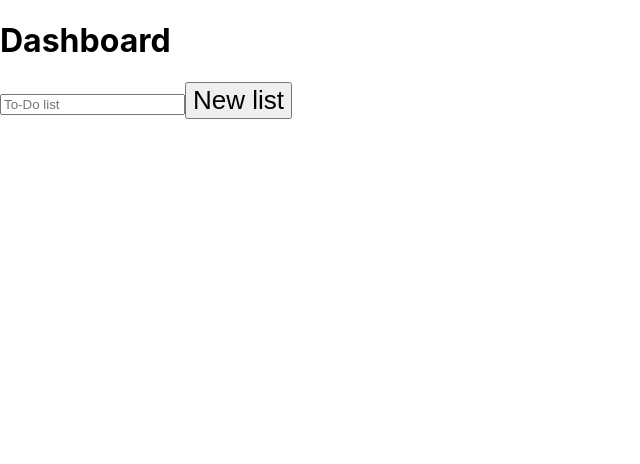
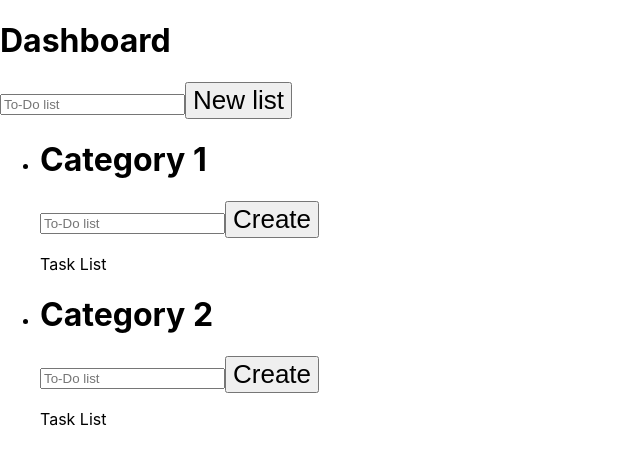
Before and after one commit to johnnycastro72/final-project-fe, a React (Vite) app: page / in a window 1280 px wide. Shown: the top 464 px of the page, without its empty margins (0-640 px from the left). Built offline with nearby package versions, Linux system fonts and the light colour scheme.

Commit message:
View Structure
Organizing the structure of the project views

```diff
--- a/src/App.jsx
+++ b/src/App.jsx
@@ -1,16 +1,18 @@
-import { useState } from 'react'
-import './App.css'
-import CategoryForm from './components/CategoryForm'
-import Header from './components/Header'
-import StoreProvider from './stateManagement/StoreProvider'
+import { useState } from "react";
+import "./App.css";
+import CategoryForm from "./components/CategoryForm";
+import CategoryList from "./components/CategoryList";
+import Header from "./components/Header";
+import StoreProvider from "./stateManagement/StoreProvider";
 
 function App() {
   return (
     <StoreProvider>
       <Header />
       <CategoryForm />
+      <CategoryList />
     </StoreProvider>
-  )
+  );
 }
 
-export default App
+export default App;
--- /dev/null
+++ b/src/components/CategoryList.jsx
@@ -0,0 +1,22 @@
+import React from "react";
+import TaskForm from "./TaskForm";
+import TaskList from "./TaskList";
+
+const CategoryList = () => {
+  return (
+    <ul>
+      <li>
+        <h1>Category 1</h1>
+        <TaskForm />
+        <TaskList />
+      </li>
+      <li>
+        <h1>Category 2</h1>
+        <TaskForm />
+        <TaskList />
+      </li>
+    </ul>
+  );
+};
+
+export default CategoryList;
--- /dev/null
+++ b/src/components/TaskForm.jsx
@@ -0,0 +1,15 @@
+import React, { useRef } from "react";
+import { Store } from "../stateManagement/StoreProvider";
+
+const TaskForm = () => {
+  const formTask = useRef(null);
+
+  return (
+    <form ref={formTask}>
+      <input type="text" name="message" placeholder="To-Do list" />
+      <button>Create</button>
+    </form>
+  );
+};
+
+export default TaskForm;
--- /dev/null
+++ b/src/components/TaskList.jsx
@@ -0,0 +1,11 @@
+import React from 'react'
+
+const TaskList = props => {
+  return (
+    <div>
+      <p>Task List</p>
+    </div>
+  )
+}
+
+export default TaskList
--- a/src/stateManagement/Reducer.jsx
+++ b/src/stateManagement/Reducer.jsx
@@ -1,11 +1,11 @@
 function reducer(state, action) {
-    switch(action.type) {
-        case 'get-categories':
-            const stateWithAllCategories = {
-                ...state,
-                tasks: action.payload
-            }
-    }
+  switch (action.type) {
+    case "get-categories":
+      const stateWithAllCategories = {
+        ...state,
+        tasks: action.payload,
+      };
+  }
 }
 
-export default reducer
+export default reducer;
--- a/src/stateManagement/StoreProvider.jsx
+++ b/src/stateManagement/StoreProvider.jsx
@@ -1,25 +1,25 @@
-import React, { createContext, useReducer } from 'react';
+import React, { createContext, useReducer } from "react";
 import reducer from "./Reducer";
 
 const initialState = [
-    {
-        "id": 1,
-        "title": "First Category",
-        "tasks": []
-    },
-    {
-        "id": 2,
-        "title": "Second Category Edited",
-        "tasks": [
-            {
-                "id": 5,
-                "message": "First task of Second category",
-                "done": false,
-                "categoryId": 2
-            }
-        ]
-    }
-]
+  {
+    id: 1,
+    title: "First Category",
+    tasks: [],
+  },
+  {
+    id: 2,
+    title: "Second Category Edited",
+    tasks: [
+      {
+        id: 5,
+        message: "First task of Second category",
+        done: false,
+        categoryId: 2,
+      },
+    ],
+  },
+];
 
 const Store = createContext(initialState);
 
@@ -27,7 +27,7 @@ const StoreProvider = ({ children }) => {
   const [state, dispatch] = useReducer(reducer, initialState);
 
   return (
-    <Store.Provider value={{ state, dispatch }}>{ children }</Store.Provider>
+    <Store.Provider value={{ state, dispatch }}>{children}</Store.Provider>
   );
 };
 
```
Also changed, not shown: src/components/CategoryForm.jsx (+7 -7 lines), src/components/Header.jsx (+5 -5 lines).
